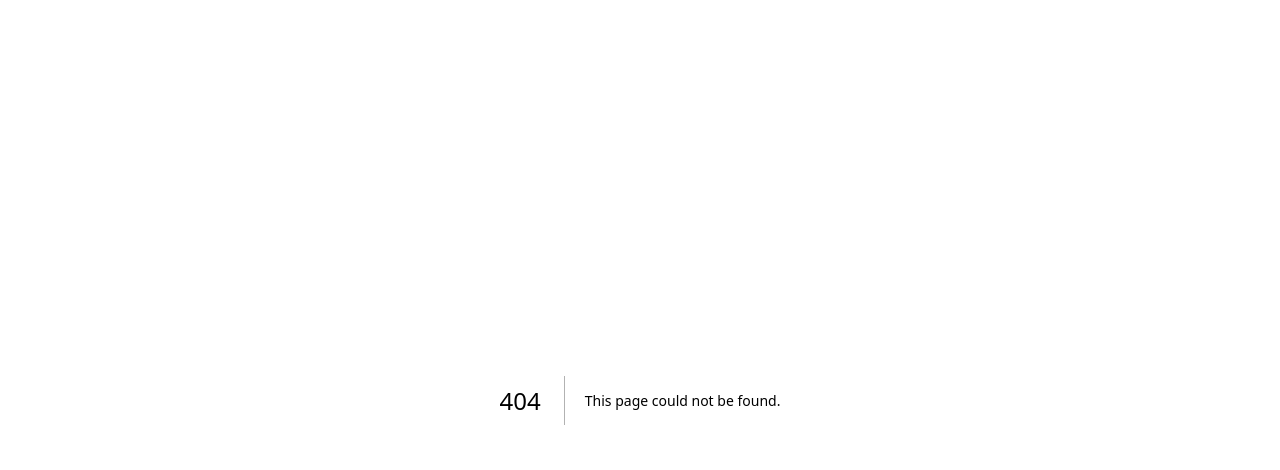
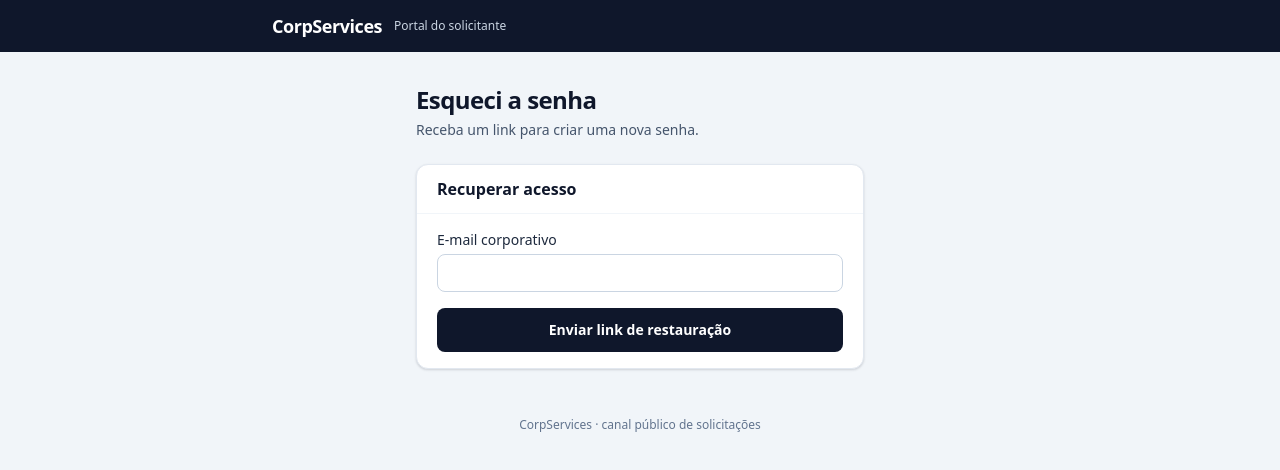
Before and after one commit to Allanlugui/corpservices, a Next.js app: page /recuperar-senha in a window 1280 px wide. Before the commit this address had no page. Shown: the top 470 px of the page. Built offline with nearby package versions, Linux system fonts and the light colour scheme.

Commit message:
feat(auth): recuperar + atualizar senha por email

```diff
--- a/src/app/(app)/equipe/page.tsx
+++ b/src/app/(app)/equipe/page.tsx
@@ -89,7 +89,7 @@ export default function EquipePage() {
       const json = await res.json();
       if (!res.ok || json.error) toast(json.error?.message ?? "Falha.", "error");
       else {
-        toast("Convite criado — senha provisória enviada por e-mail.");
+        toast("Convite criado — ative o e-mail em Parâmetros e processe a fila em Configurações → E-mail.");
         setInvite({ email: "", display_name: "", role_key: "tecnico", department: "", position: "", phone: "" });
         void load();
       }
--- /dev/null
+++ b/src/app/(public)/atualizar-senha/page.tsx
@@ -0,0 +1,120 @@
+"use client";
+
+import { Suspense, useEffect, useState, type FormEvent } from "react";
+import { useRouter } from "next/navigation";
+import Link from "next/link";
+import { createClient } from "@/lib/supabase-browser";
+import { PageHeader } from "@/components/ui/PageHeader";
+import { Card } from "@/components/ui/card";
+import { Input } from "@/components/ui/fields";
+import { Button } from "@/components/ui/button";
+import { LoadingState } from "@/components/ui/skeleton";
+
+function UpdateForm() {
+  const router = useRouter();
+  const [ready, setReady] = useState(false);
+  const [next, setNext] = useState("");
+  const [confirm, setConfirm] = useState("");
+  const [error, setError] = useState<string | null>(null);
+  const [loading, setLoading] = useState(false);
+
+  // Valida o token do link antes de mostrar o formulário.
+  useEffect(() => {
+    let alive = true;
+    const params = new URLSearchParams(window.location.search);
+    const tokenHash = params.get("token_hash");
+    const type = params.get("type");
+    if (!tokenHash || type !== "recovery") {
+      void Promise.resolve().then(() => {
+        if (alive) setError("Link inválido ou expirado. Peça um novo.");
+      });
+      return () => {
+        alive = false;
+      };
+    }
+    createClient()
+      .auth.verifyOtp({ token_hash: tokenHash, type: "recovery" })
+      .then(({ error: verifyError }) => {
+        if (!alive) return;
+        if (verifyError) setError("Link inválido ou expirado. Peça um novo.");
+        else setReady(true);
+      })
+      .catch(() => {
+        if (alive) setError("Falha de rede.");
+      });
+    return () => {
+      alive = false;
+    };
+    // eslint-disable-next-line react-hooks/exhaustive-deps
+  }, []);
+
+  async function onSubmit(event: FormEvent) {
+    event.preventDefault();
+    setError(null);
+    if (next.length < 8) {
+      setError("Nova senha: mínimo 8 caracteres.");
+      return;
+    }
+    if (next !== confirm) {
+      setError("Confirmação diferente.");
+      return;
+    }
+    setLoading(true);
+    try {
+      const supabase = createClient();
+      const { error: updateError } = await supabase.auth.updateUser({ password: next });
+      if (updateError) {
+        setError("Não foi possível salvar. Peça um novo link.");
+        return;
+      }
+      // Limpa o must_reset caso exista (conta criada por convite).
+      await fetch("/api/perfil/senha", {
+        method: "PUT",
+        headers: { "Content-Type": "application/json" },
+        body: JSON.stringify({ current: next, next }),
+      }).catch(() => {});
+      router.push("/login");
+      router.refresh();
+    } finally {
+      setLoading(false);
+    }
+  }
+
+  if (error) {
+    return (
+      <Card title="Link inválido">
+        <p role="alert" className="text-sm font-medium text-red-700">
+          {error}
+        </p>
+        <p className="mt-3 text-sm">
+          <Link href="/recuperar-senha" className="font-semibold text-brand-700 hover:underline">Pedir novo link</Link>
+        </p>
+      </Card>
+    );
+  }
+
+  if (!ready) return <LoadingState label="Validando link…" />;
+
+  return (
+    <Card title="Nova senha">
+      <form onSubmit={onSubmit} className="grid gap-4">
+        <Input label="Nova senha (mín. 8)" type="password" required autoComplete="new-password" value={next} onChange={(e) => setNext(e.target.value)} />
+        <Input label="Confirmar nova" type="password" required autoComplete="new-password" value={confirm} onChange={(e) => setConfirm(e.target.value)} />
+        <Button type="submit" disabled={loading} className="w-full">
+          {loading ? "Salvando…" : "Definir senha"}
+        </Button>
+      </form>
+    </Card>
+  );
+}
+
+export default function AtualizarSenhaPage() {
+  return (
+    <section className="mx-auto max-w-md">
+      <PageHeader title="Restaurar acesso" description="Defina sua nova senha." />
+      <Suspense>
+        <UpdateForm />
+      </Suspense>
+    </section>
+  );
+}
--- a/src/app/(public)/login/page.tsx
+++ b/src/app/(public)/login/page.tsx
@@ -2,6 +2,7 @@
 
 import { Suspense, useState, type FormEvent } from "react";
 import { useRouter, useSearchParams } from "next/navigation";
+import Link from "next/link";
 import { createClient } from "@/lib/supabase-browser";
 import { PageHeader } from "@/components/ui/PageHeader";
 import { Card } from "@/components/ui/card";
@@ -63,6 +64,9 @@ function LoginForm() {
         <Button type="submit" disabled={loading} className="w-full">
           {loading ? "Entrando…" : "Entrar"}
         </Button>
+        <p className="text-center text-sm">
+          <Link href="/recuperar-senha" className="font-semibold text-brand-700 hover:underline">Esqueci a senha</Link>
+        </p>
       </form>
     </Card>
   );
--- /dev/null
+++ b/src/app/(public)/recuperar-senha/page.tsx
@@ -0,0 +1,77 @@
+"use client";
+
+import { Suspense, useState, type FormEvent } from "react";
+import Link from "next/link";
+import { createClient } from "@/lib/supabase-browser";
+import { PageHeader } from "@/components/ui/PageHeader";
+import { Card } from "@/components/ui/card";
+import { Input } from "@/components/ui/fields";
+import { Button } from "@/components/ui/button";
+
+function RecoverForm() {
+  const [email, setEmail] = useState("");
+  const [error, setError] = useState<string | null>(null);
+  const [sent, setSent] = useState(false);
+  const [loading, setLoading] = useState(false);
+
+  async function onSubmit(event: FormEvent) {
+    event.preventDefault();
+    setError(null);
+    setLoading(true);
+    try {
+      const supabase = createClient();
+      const base = typeof window !== "undefined" ? window.location.origin : "";
+      const { error: resetError } = await supabase.auth.resetPasswordForEmail(email.trim(), {
+        redirectTo: `${base}/atualizar-senha`,
+      });
+      if (resetError) {
+        setError("Não foi possível enviar. Confira o e-mail.");
+        return;
+      }
+      setSent(true);
+    } finally {
+      setLoading(false);
+    }
+  }
+
+  if (sent) {
+    return (
+      <Card title="Verifique seu e-mail">
+        <p className="text-sm text-slate-700">
+          Enviamos um link de restauração para <strong>{email}</strong>. Ele vale por pouco tempo —
+          abra e defina sua nova senha.
+        </p>
+        <p className="mt-3 text-sm">
+          <Link href="/login" className="font-semibold text-brand-700 hover:underline">← Voltar ao login</Link>
+        </p>
+      </Card>
+    );
+  }
+
+  return (
+    <Card title="Recuperar acesso">
+      <form onSubmit={onSubmit} className="grid gap-4">
+        <Input label="E-mail corporativo" type="email" required autoComplete="email" value={email} onChange={(e) => setEmail(e.target.value)} />
+        {error ? (
+          <p role="alert" className="text-sm font-medium text-red-700">
+            {error}
+          </p>
+        ) : null}
+        <Button type="submit" disabled={loading} className="w-full">
+          {loading ? "Enviando…" : "Enviar link de restauração"}
+        </Button>
+      </form>
+    </Card>
+  );
+}
+
+export default function RecuperarSenhaPage() {
+  return (
+    <section className="mx-auto max-w-md">
+      <PageHeader title="Esqueci a senha" description="Receba um link para criar uma nova senha." />
+      <Suspense>
+        <RecoverForm />
+      </Suspense>
+    </section>
+  );
+}
--- a/src/middleware.ts
+++ b/src/middleware.ts
@@ -1,7 +1,7 @@
 import { createServerClient } from "@supabase/ssr";
 import { NextResponse, type NextRequest } from "next/server";
 
-const PUBLIC_PATHS = ["/login", "/redefinir-senha", "/api/health", "/api/tickets", "/api/locais/public", "/api/bot", "/solicitar"];
+const PUBLIC_PATHS = ["/login", "/redefinir-senha", "/recuperar-senha", "/atualizar-senha", "/api/health", "/api/tickets", "/api/locais/public", "/api/bot", "/solicitar"];
 
 export async function middleware(request: NextRequest) {
   const { pathname } = request.nextUrl;
```
